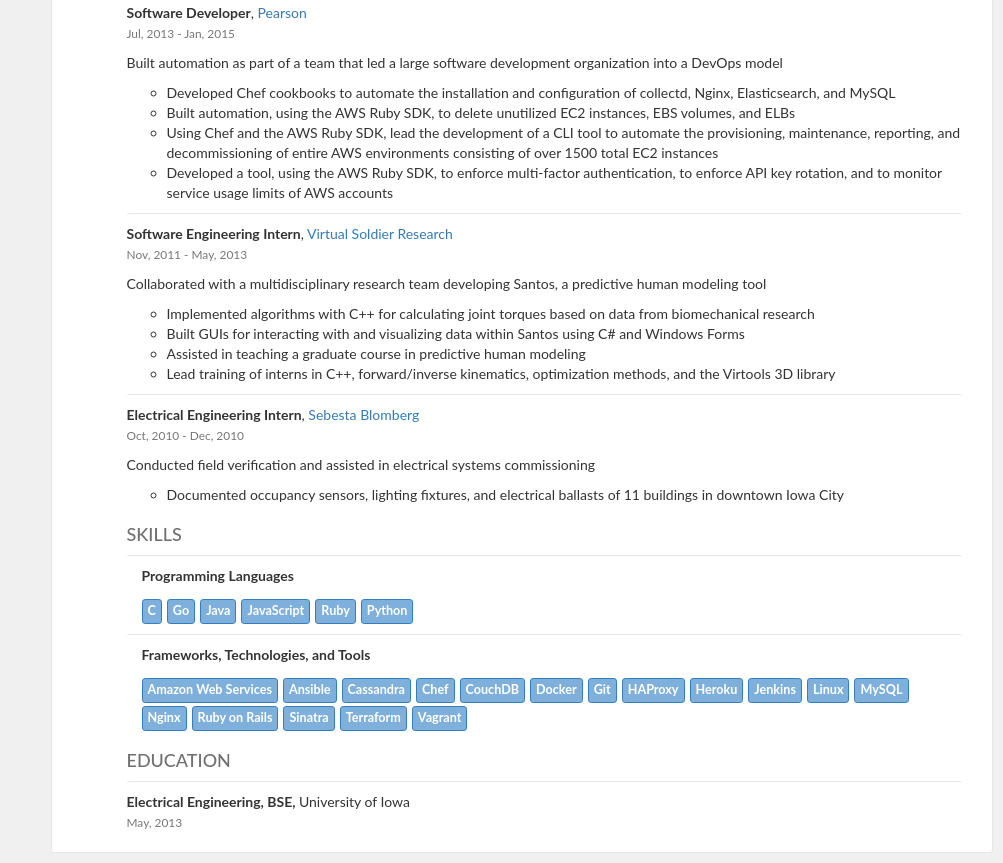
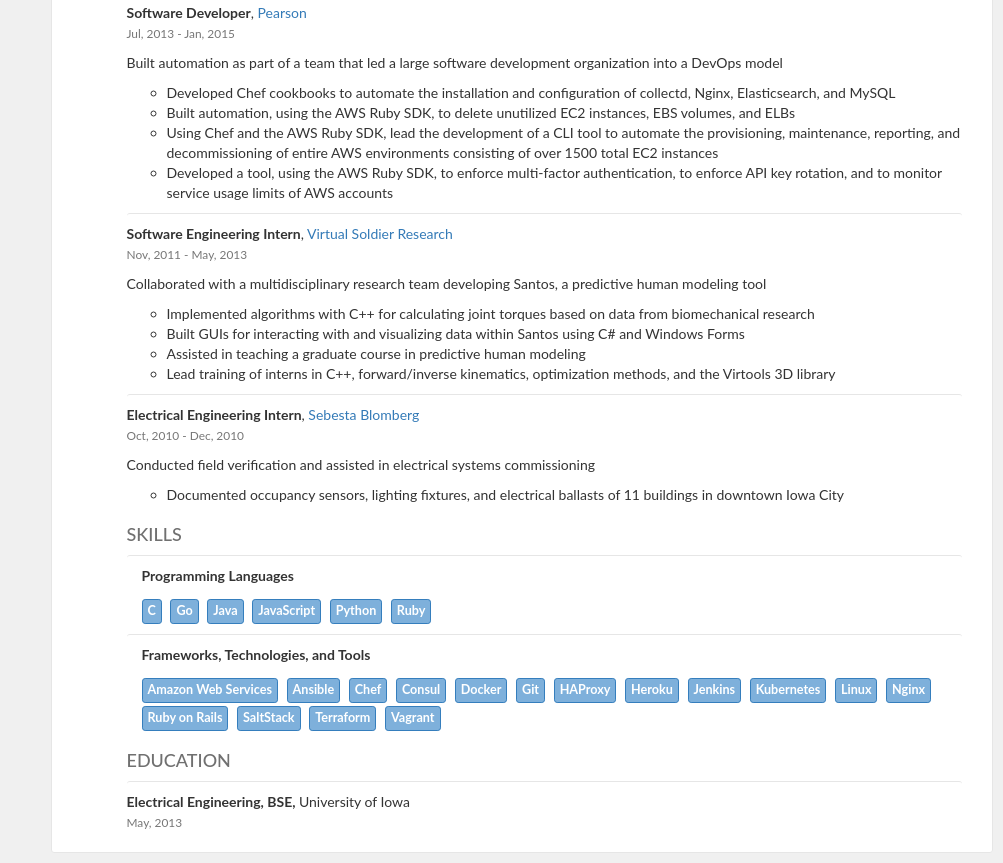
Before and after one commit to jrab89/resume, a plain HTML site: page index.html in a window 1280 px wide. Shown: the part 1405-2268 px from the top of the page, without its empty margins (277-1280 px from the left). Drawn offline with nearby package versions, Linux system fonts and the light colour scheme; some icons are missing.

Commit message:
updated skills

```diff
--- a/index.html
+++ b/index.html
@@ -1219,12 +1219,36 @@
                                   <ul class="list-unstyled clear-margin">
                                       <li class="card card-nested card-skills">
                                           <div class="skill-info"><strong>Programming Languages</strong>
-                                              <div class="space-top labels"><span class="label label-keyword">C</span><span class="label label-keyword">Go</span><span class="label label-keyword">Java</span><span class="label label-keyword">JavaScript</span><span class="label label-keyword">Ruby</span><span class="label label-keyword">Python</span></div>
+                                              <div class="space-top labels">
+                                                <span class="label label-keyword">C</span>
+                                                <span class="label label-keyword">Go</span>
+                                                <span class="label label-keyword">Java</span>
+                                                <span class="label label-keyword">JavaScript</span>
+                                                <span class="label label-keyword">Python</span>
+                                                <span class="label label-keyword">Ruby</span>
+                                              </div>
                                           </div>
                                       </li>
                                       <li class="card card-nested card-skills">
                                           <div class="skill-info"><strong>Frameworks, Technologies, and Tools</strong>
-                                              <div class="space-top labels"><span class="label label-keyword">Amazon Web Services</span><span class="label label-keyword">Ansible</span><span class="label label-keyword">Cassandra</span><span class="label label-keyword">Chef</span><span class="label label-keyword">CouchDB</span><span class="label label-keyword">Docker</span><span class="label label-keyword">Git</span><span class="label label-keyword">HAProxy</span><span class="label label-keyword">Heroku</span><span class="label label-keyword">Jenkins</span><span class="label label-keyword">Linux</span><span class="label label-keyword">MySQL</span><span class="label label-keyword">Nginx</span><span class="label label-keyword">Ruby on Rails</span><span class="label label-keyword">Sinatra</span><span class="label label-keyword">Terraform</span><span class="label label-keyword">Vagrant</span></div>
+                                              <div class="space-top labels">
+                                                <span class="label label-keyword">Amazon Web Services</span>
+                                                <span class="label label-keyword">Ansible</span>
+                                                <span class="label label-keyword">Chef</span>
+                                                <span class="label label-keyword">Consul</span>
+                                                <span class="label label-keyword">Docker</span>
+                                                <span class="label label-keyword">Git</span>
+                                                <span class="label label-keyword">HAProxy</span>
+                                                <span class="label label-keyword">Heroku</span>
+                                                <span class="label label-keyword">Jenkins</span>
+                                                <span class="label label-keyword">Kubernetes</span>
+                                                <span class="label label-keyword">Linux</span>
+                                                <span class="label label-keyword">Nginx</span>
+                                                <span class="label label-keyword">Ruby on Rails</span>
+                                                <span class="label label-keyword">SaltStack</span>
+                                                <span class="label label-keyword">Terraform</span>
+                                                <span class="label label-keyword">Vagrant</span>
+                                              </div>
                                           </div>
                                       </li>
                                   </ul>
```
